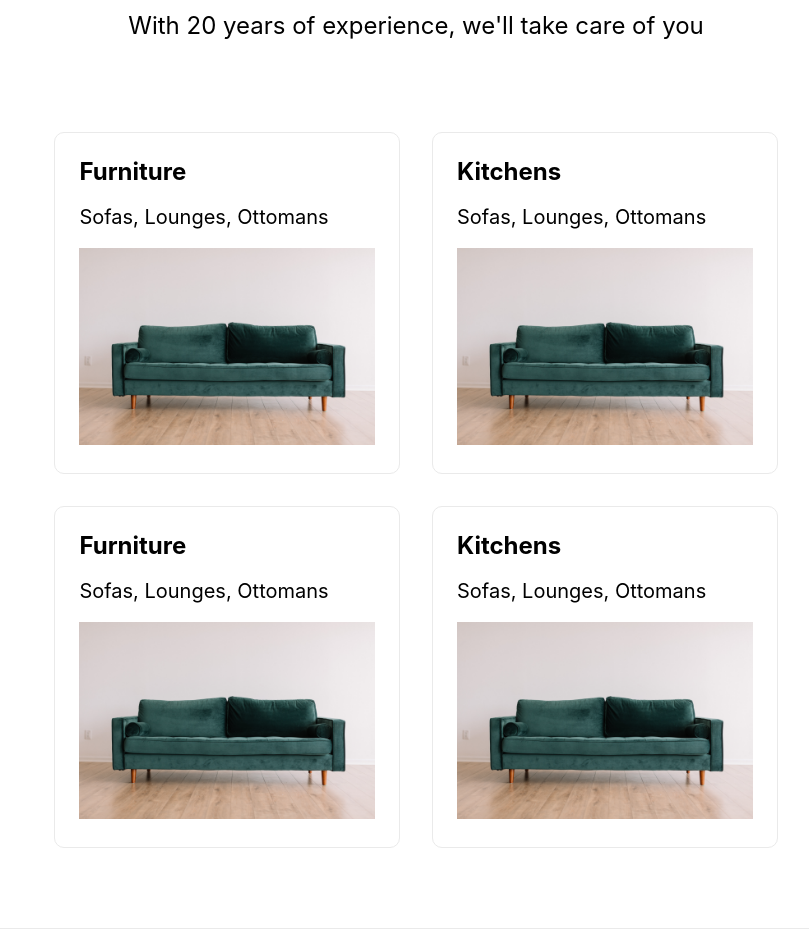
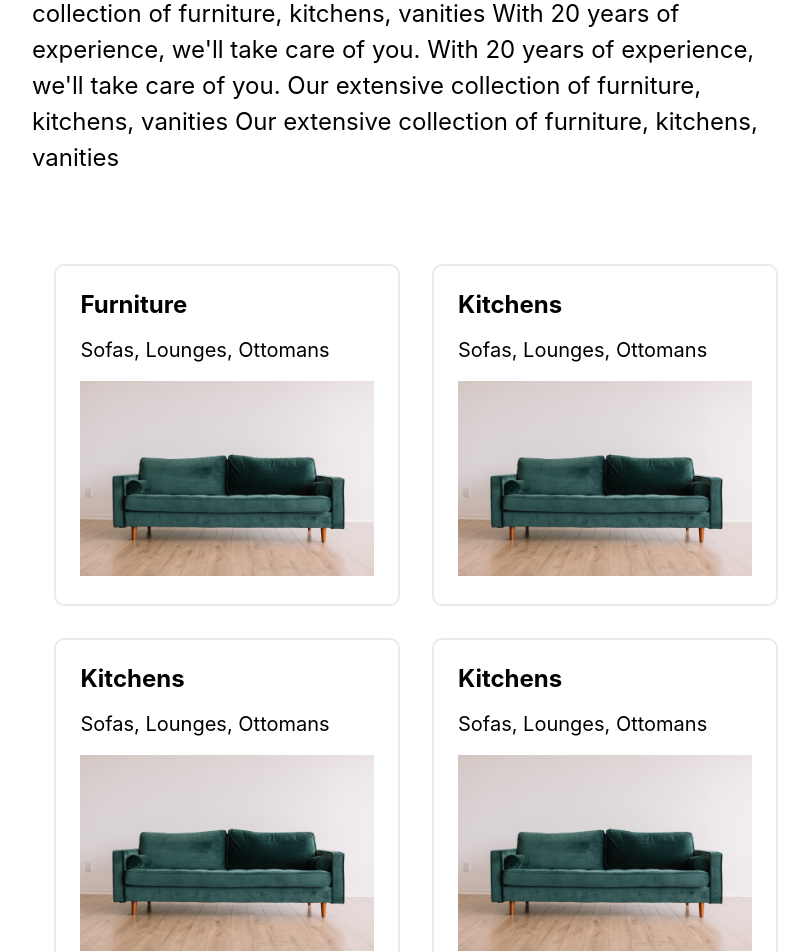
Before and after one commit to kndwin/decoco, a Next.js app: page /collection in a window 1280 px wide. Shown: the part 360-1312 px from the top of the page, without its empty margins (224-1033 px from the left). Built offline with nearby package versions, Linux system fonts and the light colour scheme.

Commit message:
➕ added dynamic routes for collection page

```diff
--- a/components/Layout/Layout.module.scss
+++ b/components/Layout/Layout.module.scss
@@ -8,7 +8,7 @@
 }
 
 .main {
-  padding: 3rem 1rem;
+  padding: 0rem 1rem;
   margin: 1rem;
   flex: 1;
   display: flex;
@@ -38,7 +38,7 @@
 }
 
 .logo {
-  height: 2em;
+  height: 3em;
 }
 
 #nav {
--- a/package.json
+++ b/package.json
@@ -10,6 +10,7 @@
   },
   "dependencies": {
     "next": "10.0.4",
+    "nextjs-breadcrumbs": "^0.9.9",
     "react": "17.0.1",
     "react-dom": "17.0.1",
     "react-hook-form": "^6.14.0",
--- a/pages/collection.tsx
+++ b/pages/collection/furniture.tsx
@@ -1,21 +1,17 @@
-import Layout from '../components/Layout/Layout'
-import utils from '../styles/utils.module.scss'
+import Layout from '../../components/Layout/Layout'
+import utils from '../../styles/utils.module.scss'
+import { Breadcrumbs } from 'nextjs-breadcrumbs'
 
-export default function Collection() {
+export default function Furniture() {
   return (
     <Layout>
       <h1 className={utils.title}>
-        Collection
+        Furniture
       </h1>
-      <p className={utils.description}>
-        With 20 years of experience, we'll take care of you
-      </p>
+      <Breadcrumbs />
       <div className={utils.grid}>
         <a href="https://nextjs.org/docs" className={utils.card}>
           <h3>Furniture</h3>
-          <p>
-            Sofas, Lounges, Ottomans
-          </p>
           <img className={utils.image}
             src='/home-green-couch.jpg'
             width={1000}
@@ -25,9 +21,6 @@ export default function Collection() {
 
         <a href="https://nextjs.org/learn" className={utils.card}>
           <h3>Kitchens</h3>
-          <p>
-            Sofas, Lounges, Ottomans
-          </p>
           <img className={utils.image}
             src='/home-green-couch.jpg'
             width={1000}
@@ -37,9 +30,6 @@ export default function Collection() {
 
         <a href="https://nextjs.org/docs" className={utils.card}>
           <h3>Furniture</h3>
-          <p>
-            Sofas, Lounges, Ottomans
-          </p>
           <img className={utils.image}
             src='/home-green-couch.jpg'
             width={1000}
@@ -49,9 +39,6 @@ export default function Collection() {
 
         <a href="https://nextjs.org/learn" className={utils.card}>
           <h3>Kitchens</h3>
-          <p>
-            Sofas, Lounges, Ottomans
-          </p>
           <img className={utils.image}
             src='/home-green-couch.jpg'
             width={1000}
--- /dev/null
+++ b/pages/collection/index.tsx
@@ -0,0 +1,70 @@
+import Layout from '../../components/Layout/Layout'
+import utils from '../../styles/utils.module.scss'
+import Link from 'next/link'
+
+export default function Collection() {
+
+  const collection = [
+    {
+      title: 'Furniture',
+      description: 'Sofas, Lounges, Ottomans',
+      imageSrc: '/home-green-couch.jpg'
+    },
+    {
+      title: 'Kitchens',
+      description: 'Sofas, Lounges, Ottomans',
+      imageSrc: '/home-green-couch.jpg'
+    },
+    {
+      title: 'Kitchens',
+      description: 'Sofas, Lounges, Ottomans',
+      imageSrc: '/home-green-couch.jpg'
+    },
+    {
+      title: 'Kitchens',
+      description: 'Sofas, Lounges, Ottomans',
+      imageSrc: '/home-green-couch.jpg'
+    },
+    {
+      title: 'Kitchens',
+      description: 'Sofas, Lounges, Ottomans',
+      imageSrc: '/home-green-couch.jpg'
+    },
+    {
+      title: 'Vanity',
+      description: 'Sofas, Lounges, Ottomans',
+      imageSrc: '/home-green-couch.jpg'
+    }
+  ]
+
+  return (
+    <Layout>
+      <h1 className={utils.title}>
+        Collection
+      </h1>
+      <p className={utils.description}>
+        With 20 years of experience, we'll take care of you.
+        Our extensive collection of furniture, kitchens, vanities
+        With 20 years of experience, we'll take care of you.
+        With 20 years of experience, we'll take care of you.
+        Our extensive collection of furniture, kitchens, vanities
+        Our extensive collection of furniture, kitchens, vanities
+      </p>
+      <div className={utils.grid} >
+      {collection.map((item, index) => (
+        <Link as={`collection/${item.title.toLowerCase()}`}
+          href="/collection/[collections]">
+          <a className={utils.card} key={index}>
+            <h3>{item.title}</h3>
+            <p>{item.description}</p>
+            <img className={utils.image}
+              src={item.imageSrc}
+              width={1000} height={500}
+            />
+          </a>
+        </Link>
+      ))}
+      </div>
+    </Layout>
+  )
+}
--- a/styles/globals.css
+++ b/styles/globals.css
@@ -15,7 +15,7 @@ a {
   box-sizing: border-box;
 }
 
-button, input, select, textarea {
+label, button, input, select, textarea {
   font-family: inherit;
   font-size: 1.5rem;
 }
--- a/styles/utils.module.scss
+++ b/styles/utils.module.scss
@@ -32,7 +32,7 @@
   text-align: left;
   color: inherit;
   text-decoration: none;
-  border: 1px solid #eaeaea;
+  border: 2px solid #eaeaea;
   border-radius: 10px;
   transition: color 0.15s ease, border-color 0.15s ease;
 
@@ -51,8 +51,8 @@
 .card:hover,
 .card:focus,
 .card:active {
-  color: #0070f3;
-  border-color: #0070f3;
+  color: black;
+  border-color: black;
 }
 
 .image {
```
Also changed, not shown: components/ContactForm/ContactForm.module.scss (+9 -1 lines), components/ContactForm/ContactForm.tsx (+20 -4 lines), pages/collection/[collections].tsx (added, +16 -0 lines), 1 other file (tests, documents, lock files or other folders).
